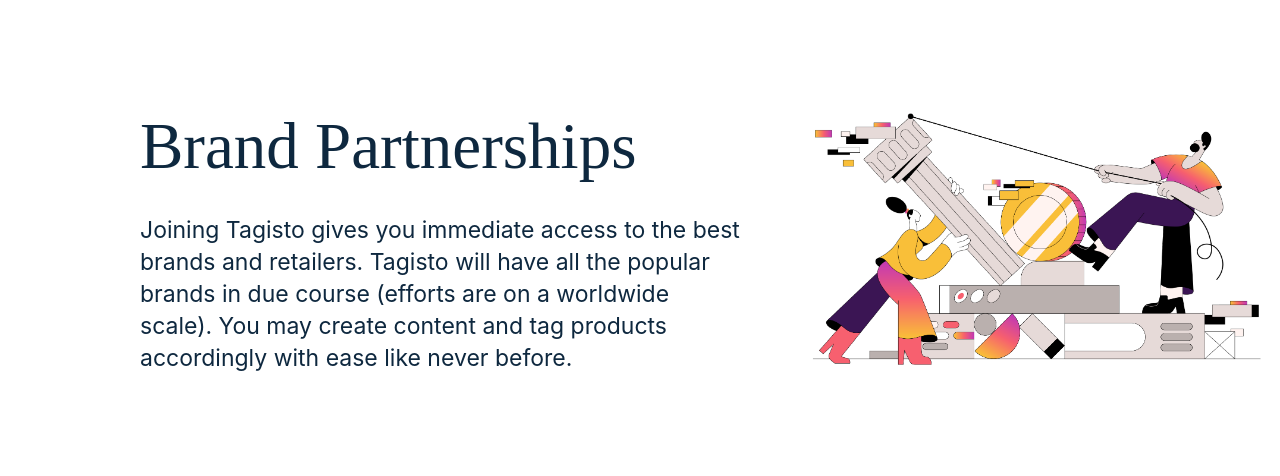
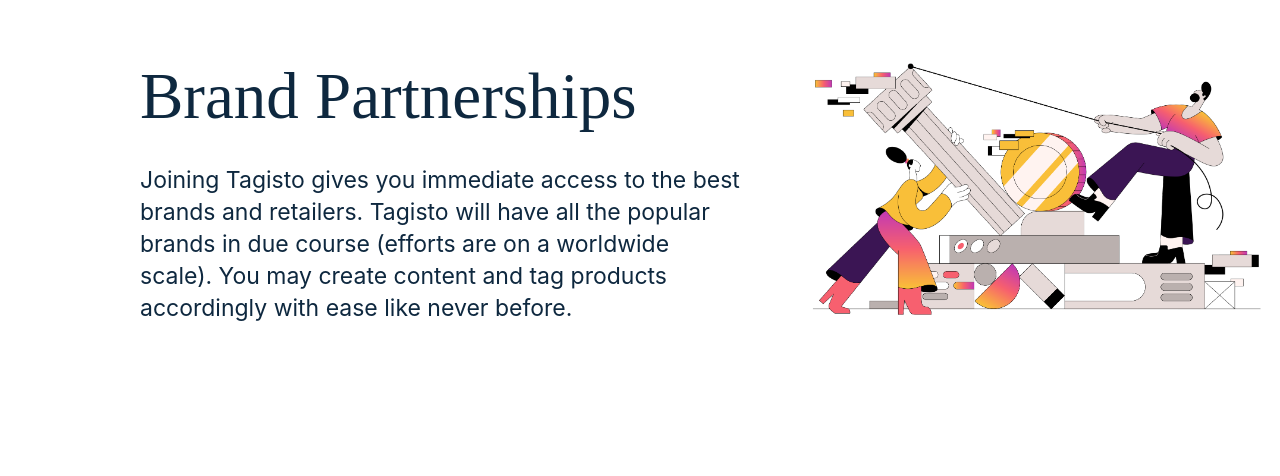
Before and after one commit to ksrajath7/Tagisto-Marketing, a plain HTML site: page marketting/Influencer/index.html in a window 1280 px wide. Shown: the part 1765-2241 px from the top of the page. Drawn offline with Linux system fonts and the light colour scheme; a web font is replaced by a local one.

Commit message:
changed ui

```diff
--- a/css/styleNew.css
+++ b/css/styleNew.css
@@ -364,8 +364,8 @@
 
 .content{
     background-color: #fff;
-    padding-top: 100px;
-    padding-bottom: 100px;
+    padding-top: 50px;
+    padding-bottom: 50px;
     /* background: linear-gradient(180deg, #bdffde 0%, #fff 100%); */
     /* min-height: 100vh; */
     /* height: 100%; */
```
Also changed, not shown: index.html (+1 -1 lines), marketting/Brands/index.html (+3 -19 lines).
